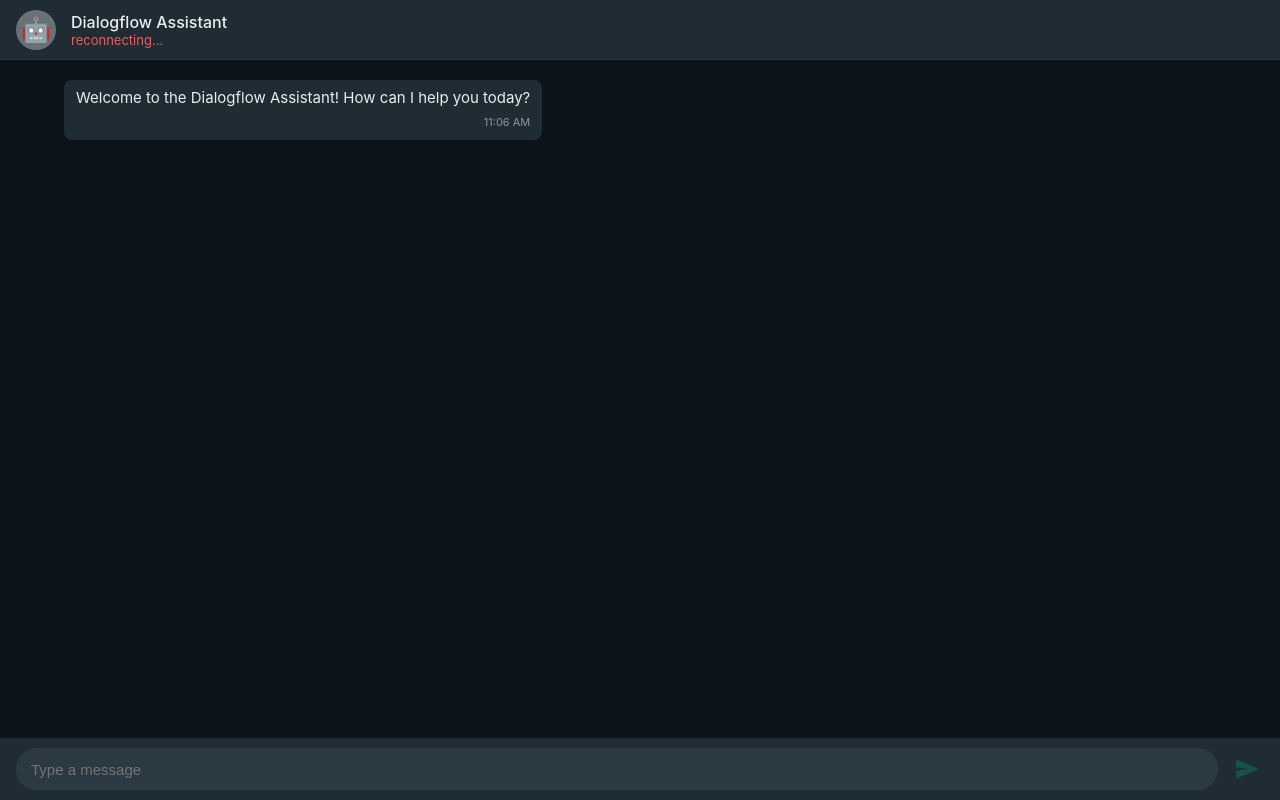
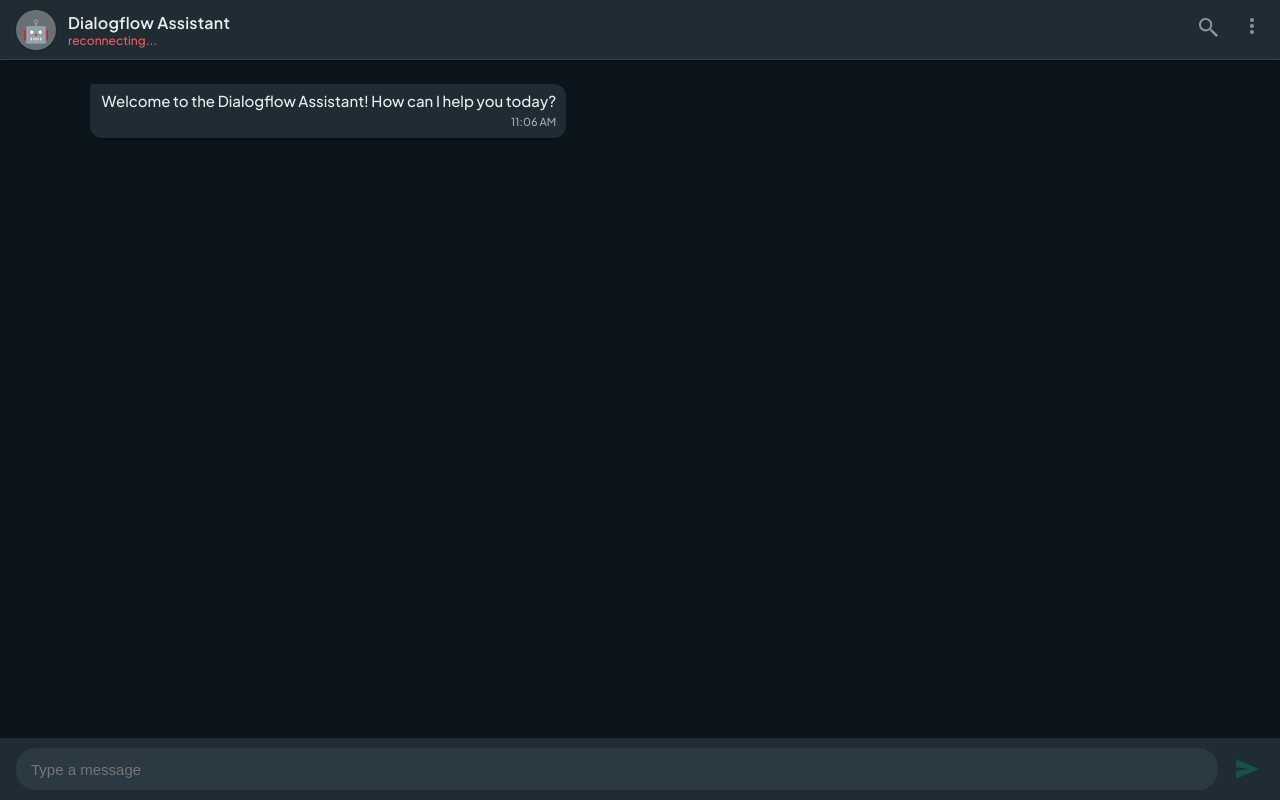
Before and after one commit to syedowaisalishah/dialogflow-websocket-chat, a React (Vite) app in the folder client/: page / in a window 1280 px wide. Built offline with nearby package versions, Linux system fonts and the light colour scheme; no server answers.

Commit message:
correct frontend

```diff
--- a/client/src/App.jsx
+++ b/client/src/App.jsx
@@ -74,6 +74,20 @@
     setIsTyping(true);
   };
 
+  const formatMessage = (text) => {
+    if (!text) return '';
+    // Replace *bold* with <strong>bold</strong>
+    const formatted = text.replace(/\*(.*?)\*/g, '<strong>$1</strong>');
+    return formatted;
+  };
+
+  const DoubleCheckIcon = () => (
+    <svg width="18" height="18" viewBox="0 0 24 24" fill="none" xmlns="http://www.w3.org/2000/svg">
+      <path d="M1.5 12.5L5.5 16.5L14.5 7.5" stroke="#53BDEB" strokeWidth="2.5" strokeLinecap="round" strokeLinejoin="round" />
+      <path d="M8 12.5L12 16.5L22.5 6" stroke="#53BDEB" strokeWidth="2.5" strokeLinecap="round" strokeLinejoin="round" />
+    </svg>
+  );
+
   return (
     <div className="whatsapp-container">
       {/* Header */}
@@ -87,6 +101,18 @@
             </span>
           </div>
         </div>
+        <div className="header-right">
+          <button className="icon-btn">
+            <svg viewBox="0 0 24 24" width="24" height="24" fill="currentColor">
+              <path d="M15.9 14.3H15l-.3-.3c1-1.1 1.6-2.6 1.6-4.2 0-3.7-3-6.7-6.7-6.7S3 6 3 9.7s3 6.7 6.7 6.7c1.6 0 3.1-.6 4.2-1.6l.3.3v.9l6 6 1.8-1.8-1.8-1.8-6-6zm-6.2 0c-2.6 0-4.6-2.1-4.6-4.6s2.1-4.6 4.6-4.6 4.6 2.1 4.6 4.6-2 4.6-4.6 4.6z"></path>
+            </svg>
+          </button>
+          <button className="icon-btn">
+            <svg viewBox="0 0 24 24" width="24" height="24" fill="currentColor">
+              <path d="M12 7a2 2 0 1 0-.001-4.001A2 2 0 0 0 12 7zm0 2a2 2 0 1 0-.001 3.999A2 2 0 0 0 12 9zm0 6a2 2 0 1 0-.001 3.999A2 2 0 0 0 12 15z"></path>
+            </svg>
+          </button>
+        </div>
       </header>
 
       {/* Main Chat Area */}
@@ -95,16 +121,23 @@
           {messages.map((msg, index) => (
             <div key={index} className={`message-bubble-wrapper ${msg.sender}`}>
               <div className={`message-bubble ${msg.sender}`}>
-                <div className="message-content">{msg.text}</div>
+                <div
+                  className="message-content"
+                  dangerouslySetInnerHTML={{ __html: formatMessage(msg.text) }}
+                />
                 <div className="message-meta">
                   <span className="message-time">{msg.time}</span>
                   {msg.sender === 'user' && (
-                    <span className="message-status">✓✓</span>
+                    <span className="message-status">
+                      <DoubleCheckIcon />
+                    </span>
                   )}
                 </div>
               </div>
             </div>
           ))}
+
+
           {isTyping && (
             <div className="message-bubble-wrapper bot">
               <div className="message-bubble bot typing">
--- a/client/src/index.css
+++ b/client/src/index.css
@@ -20,13 +20,14 @@
 }
 
 body {
-  font-family: -apple-system, BlinkMacSystemFont, "Segoe UI", Roboto, Helvetica, Arial, sans-serif;
+  font-family: 'Plus Jakarta Sans', -apple-system, BlinkMacSystemFont, "Segoe UI", Roboto, Helvetica, Arial, sans-serif;
   background-color: #0b141a;
   height: 100vh;
   display: flex;
   align-items: center;
   justify-content: center;
   color: var(--wa-text);
+  -webkit-font-smoothing: antialiased;
 }
 
 #root {
@@ -55,14 +56,15 @@
   align-items: center;
   justify-content: space-between;
   height: 60px;
-  border-bottom: 1px solid rgba(255, 255, 255, 0.05);
+  border-bottom: 1px solid rgba(255, 255, 255, 0.1);
   z-index: 10;
+  box-shadow: 0 1px 3px rgba(0, 0, 0, 0.4);
 }
 
 .header-left {
   display: flex;
   align-items: center;
-  gap: 15px;
+  gap: 12px;
 }
 
 .header-avatar {
@@ -73,7 +75,8 @@
   display: flex;
   align-items: center;
   justify-content: center;
-  font-size: 24px;
+  font-size: 22px;
+  box-shadow: 0 1px 2px rgba(0, 0, 0, 0.2);
 }
 
 .header-info {
@@ -82,13 +85,25 @@
 }
 
 .bot-name {
-  font-weight: 500;
+  font-weight: 600;
   font-size: 16px;
+  letter-spacing: 0.2px;
 }
 
 .status {
-  font-size: 13px;
-  color: var(--wa-teal);
+  font-size: 12px;
+  color: #00a884;
+  font-weight: 500;
+}
+
+.status.online::before {
+  content: '';
+  display: inline-block;
+  width: 8px;
+  height: 8px;
+  background-color: #00a884;
+  border-radius: 50%;
+  margin-right: 5px;
 }
 
 .status.offline {
@@ -103,35 +118,40 @@
 .icon-btn {
   background: none;
   border: none;
-  color: #fff;
-  font-size: 18px;
+  color: #8696a0;
+  font-size: 20px;
   cursor: pointer;
-  opacity: 0.8;
-  transition: opacity 0.2s;
+  transition: color 0.2s;
 }
 
 .icon-btn:hover {
-  opacity: 1;
+  color: #fff;
 }
 
 /* Chat Area */
 .whatsapp-chat-area {
   flex: 1;
   overflow-y: auto;
-  padding: 20px 5%;
+  padding: 24px 7%;
   display: flex;
   flex-direction: column;
+  background-color: #0b141a;
+  /* Solid premium dark background */
+  position: relative;
 }
 
 .message-list {
   display: flex;
   flex-direction: column;
-  gap: 12px;
+  gap: 8px;
+  z-index: 2;
+  position: relative;
 }
 
 .message-bubble-wrapper {
   display: flex;
   width: 100%;
+  margin-bottom: 2px;
 }
 
 .message-bubble-wrapper.user {
@@ -143,46 +163,66 @@
 }
 
 .message-bubble {
-  max-width: 80%;
-  padding: 8px 12px;
-  border-radius: 8px;
+  max-width: 85%;
+  padding: 6px 10px 8px 12px;
+  border-radius: 12px;
   position: relative;
   font-size: 15px;
-  line-height: 20px;
-  box-shadow: 0 1px 0.5px rgba(0, 0, 0, .13);
+  line-height: 1.5;
+  box-shadow: 0 1px 1px rgba(0, 0, 0, 0.2);
 }
 
 .message-bubble.user {
-  background-color: var(--wa-user-bubble);
-  color: var(--wa-text);
+  background-color: #005c4b;
+  color: #e9edef;
+  border-top-right-radius: 2px;
 }
 
 .message-bubble.bot {
-  background-color: var(--wa-bot-bubble);
-  color: var(--wa-text);
+  background-color: #202c33;
+  color: #e9edef;
+  border-top-left-radius: 2px;
+  font-weight: 500;
+  /* Medium weight for overall readability */
 }
 
 .message-content {
   word-wrap: break-word;
 }
 
+/* WhatsApp Bold Styling */
+.message-content strong,
+.message-content b {
+  font-weight: 800;
+  /* Extra bold for emphasis */
+  color: #fff;
+}
+
 .message-meta {
   display: flex;
   align-items: center;
   justify-content: flex-end;
-  gap: 5px;
-  margin-top: 4px;
+  gap: 4px;
+  margin-top: 2px;
+  margin-left: 20px;
+  float: right;
+  height: 15px;
 }
 
 .message-time {
   font-size: 11px;
-  color: var(--wa-meta);
+  color: rgba(255, 255, 255, 0.6);
+  text-transform: uppercase;
 }
 
 .message-status {
-  font-size: 15px;
+  font-size: 16px;
   color: #53bdeb;
+  /* Bright Blue Ticks */
+  margin-left: 2px;
+  font-weight: bold;
 }
+
 
 /* Input Area */
 .whatsapp-input-area {
```
Also changed, not shown: 1 other file (tests, documents, lock files or other folders).
